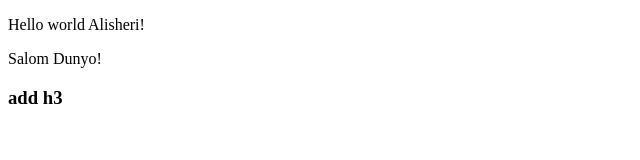
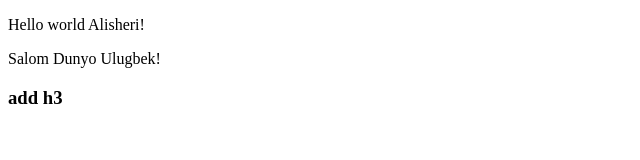
Before and after one commit to Alisher0522/preview, a plain HTML site: page index.html in a window 1280 px wide. Shown: the full height of the page, 0-640 px from the left. Drawn offline with Linux system fonts and the light colour scheme.

Commit message:
Update index.html
add ulugbek name

```diff
--- a/index.html
+++ b/index.html
@@ -8,7 +8,7 @@
 </head>
 <body>
     <p>Hello world Alisheri!</p>
-    <p>Salom Dunyo!</p>
+    <p>Salom Dunyo Ulugbek!</p>
     <h3>add h3</h3>
 
     <script src="js/script.js"></script>
```
